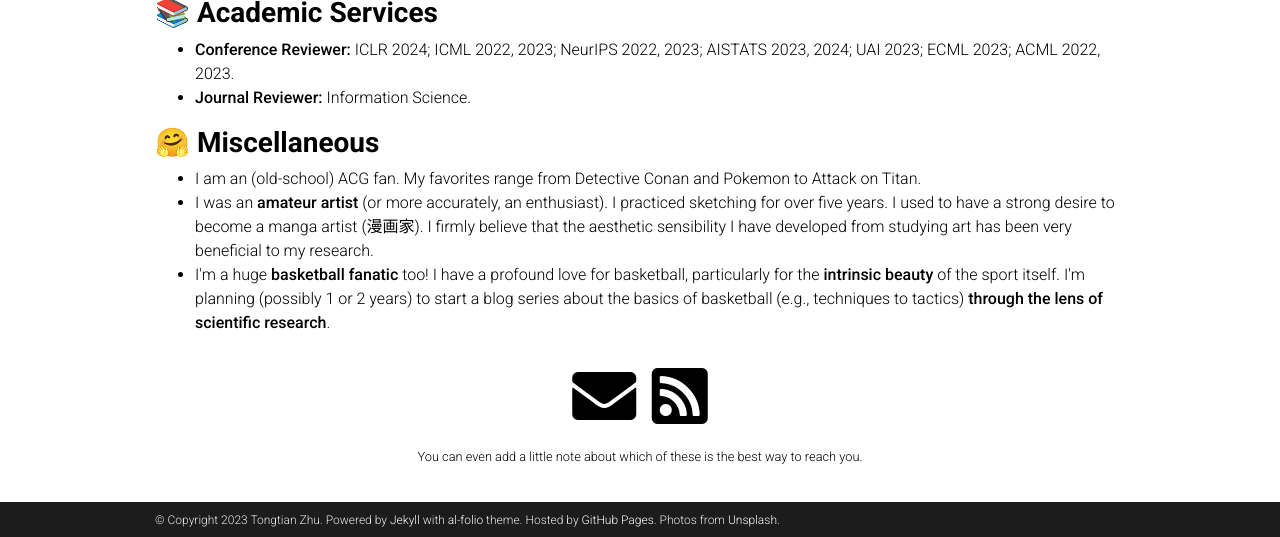
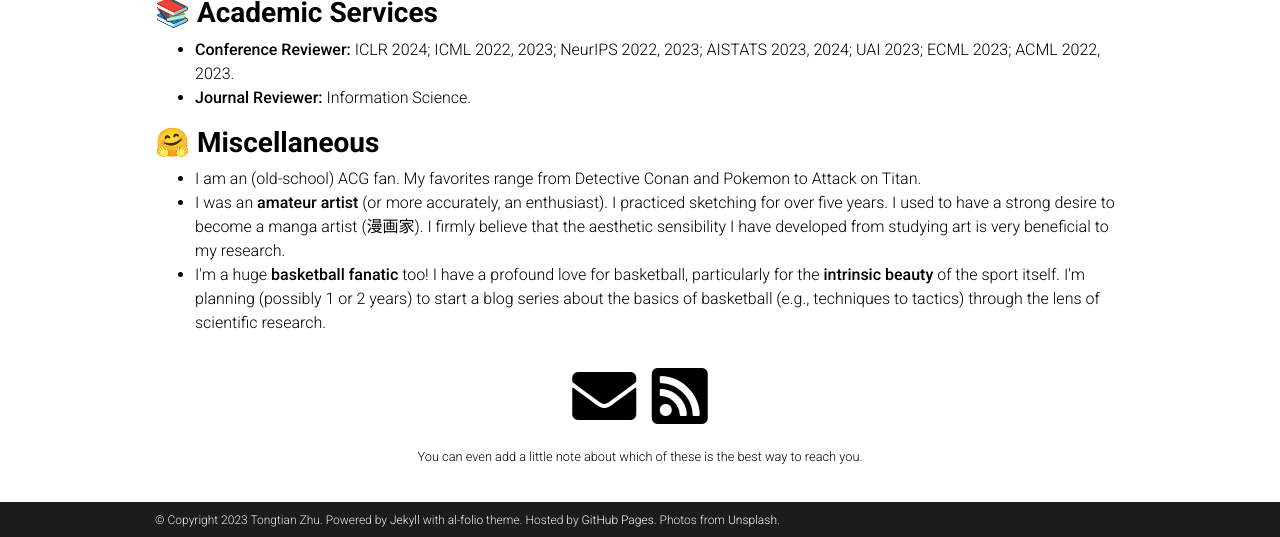
Before and after one commit to Raiden-Zhu/Raiden-Zhu.github.io, a Jekyll site: the page built from _pages/about.md, in a window 1280 px wide and 900 px high, scrolled down 1489 px, cut to the strip 363-900 px from the top of the window. Built offline with Jekyll 4.4.1, drawn with Linux system fonts in a browser that asks for light colours; full-size pictures stand in for the smaller copies a plugin makes; comment, search, counter and statistics services are not loaded; a style sheet for code colours, icons or effects is not loaded.

Commit message:
Update about.html

```diff
--- a/_layouts/about.html
+++ b/_layouts/about.html
@@ -72,8 +72,8 @@
             <h3 style="color: inherit; font-weight: bold;">🤗 Miscellaneous</h3>
             <ul>
                   <li>I am an (old-school) ACG fan. My favorites range from Detective Conan and Pokemon to Attack on Titan.</li>
-                  <li>I was an <strong>amateur artist</strong> (or more accurately, an enthusiast). I practiced sketching for over five years. I used to have a strong desire to become a manga artist (漫画家). I firmly believe that the aesthetic sensibility I have developed from studying art has been very beneficial to my research.</li>
-                  <li>I'm a huge <strong>basketball fanatic</strong> too! I have a profound love for basketball, particularly for the <strong>intrinsic beauty</strong> of the sport itself. I'm planning (possibly 1 or 2 years) to start a blog series about the basics of basketball (e.g., techniques to tactics) <strong>through the lens of scientific research</strong>.</li>
+                  <li>I was an <strong>amateur artist</strong> (or more accurately, an enthusiast). I practiced sketching for over five years. I used to have a strong desire to become a manga artist (漫画家). I firmly believe that the aesthetic sensibility I have developed from studying art is very beneficial to my research.</li>
+                  <li>I'm a huge <strong>basketball fanatic</strong> too! I have a profound love for basketball, particularly for the <strong>intrinsic beauty</strong> of the sport itself. I'm planning (possibly 1 or 2 years) to start a blog series about the basics of basketball (e.g., techniques to tactics) through the lens of scientific research.</li>
             </ul>
 
           <div style="text-align:center;">
```
